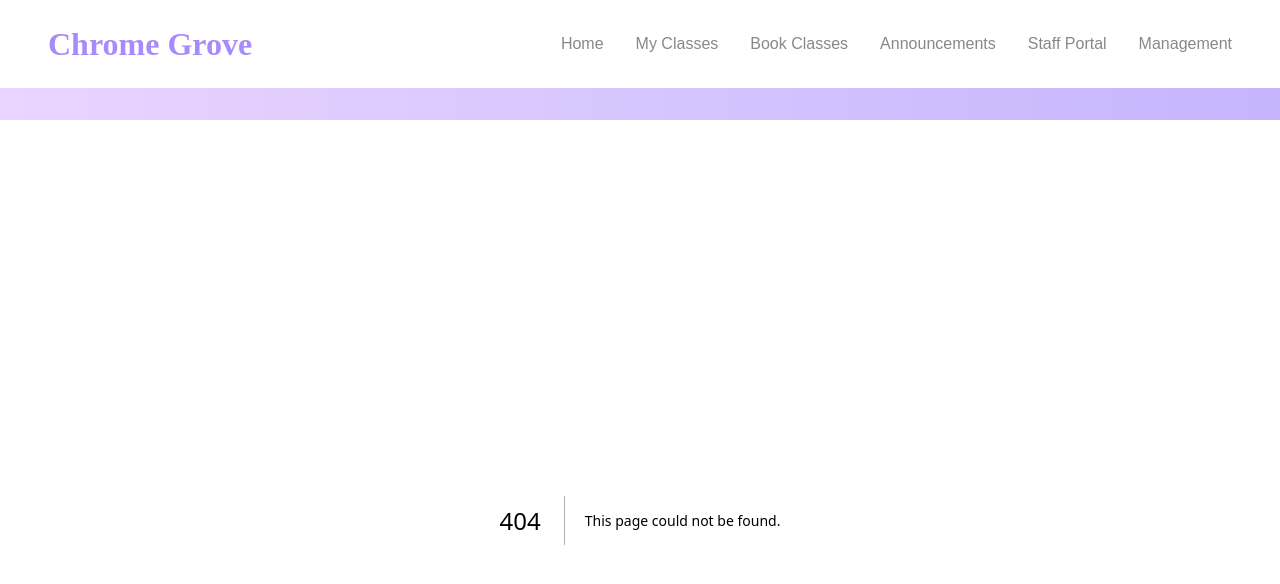
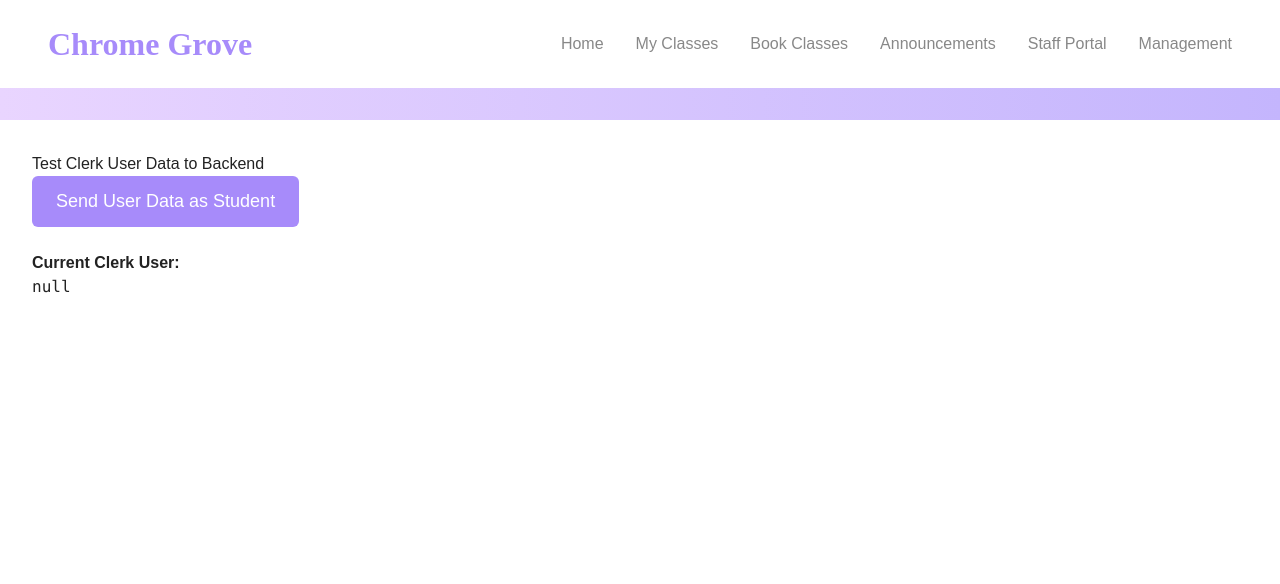
Before and after one commit to shane-jeon/chromegrove_app, a Next.js app in the folder frontend/: page /test in a window 1280 px wide. Before the commit this address had no page. Shown: the top 584 px of the page. Built offline with nearby package versions, Linux system fonts and the light colour scheme; no server answers.

Commit message:
frontend edits, _app.tsx contains universal header, added test to ensure clerk user data is being sent to backend, added utils file to send data from clerk to backend user table

```diff
--- a/frontend/src/pages/_app.tsx
+++ b/frontend/src/pages/_app.tsx
@@ -1,12 +1,13 @@
 import "../styles/globals.css";
 import type { AppProps } from "next/app";
 import Header from "@/components/Header";
+import { ClerkProvider } from "@clerk/nextjs";
 
 export default function App({ Component, pageProps }: AppProps) {
   return (
-    <>
+    <ClerkProvider>
       <Header />
       <Component {...pageProps} />
-    </>
+    </ClerkProvider>
   );
 }
--- /dev/null
+++ b/frontend/src/pages/test.tsx
@@ -0,0 +1,30 @@
+import { useSendUserDataToBackend } from "@/utils/sendUserDataToBackend";
+import { useUser } from "@clerk/nextjs";
+
+export default function TestPage() {
+  const sendUserDataToBackend = useSendUserDataToBackend();
+  const { user } = useUser();
+
+  return (
+    <div style={{ padding: 32 }}>
+      <h1>Test Clerk User Data to Backend</h1>
+      <button
+        onClick={() => sendUserDataToBackend("student")}
+        style={{
+          padding: "12px 24px",
+          background: "#a78bfa",
+          color: "#fff",
+          border: "none",
+          borderRadius: 6,
+          fontSize: 18,
+          cursor: "pointer",
+        }}>
+        Send User Data as Student
+      </button>
+      <div style={{ marginTop: 24 }}>
+        <strong>Current Clerk User:</strong>
+        <pre>{JSON.stringify(user, null, 2)}</pre>
+      </div>
+    </div>
+  );
+}
--- /dev/null
+++ b/frontend/src/utils/sendUserDataToBackend.ts
@@ -0,0 +1,30 @@
+import { useUser } from "@clerk/nextjs";
+
+export function useSendUserDataToBackend() {
+  const { user } = useUser();
+
+  const sendUserDataToBackend = async (role: string) => {
+    if (!user) {
+      console.error("No Clerk user found.");
+      return;
+    }
+    const clerk_user_id = user.id;
+    const email = user.primaryEmailAddress?.emailAddress || "";
+
+    console.log("Sending to backend:", { clerk_user_id, email, role });
+
+    try {
+      const res = await fetch("http://localhost:5000/api/users/create", {
+        method: "POST",
+        headers: { "Content-Type": "application/json" },
+        body: JSON.stringify({ clerk_user_id, email, role }),
+      });
+      const data = await res.json();
+      console.log("Backend response:", data);
+    } catch (err) {
+      console.error("Error sending user data to backend:", err);
+    }
+  };
+
+  return sendUserDataToBackend;
+}
```
